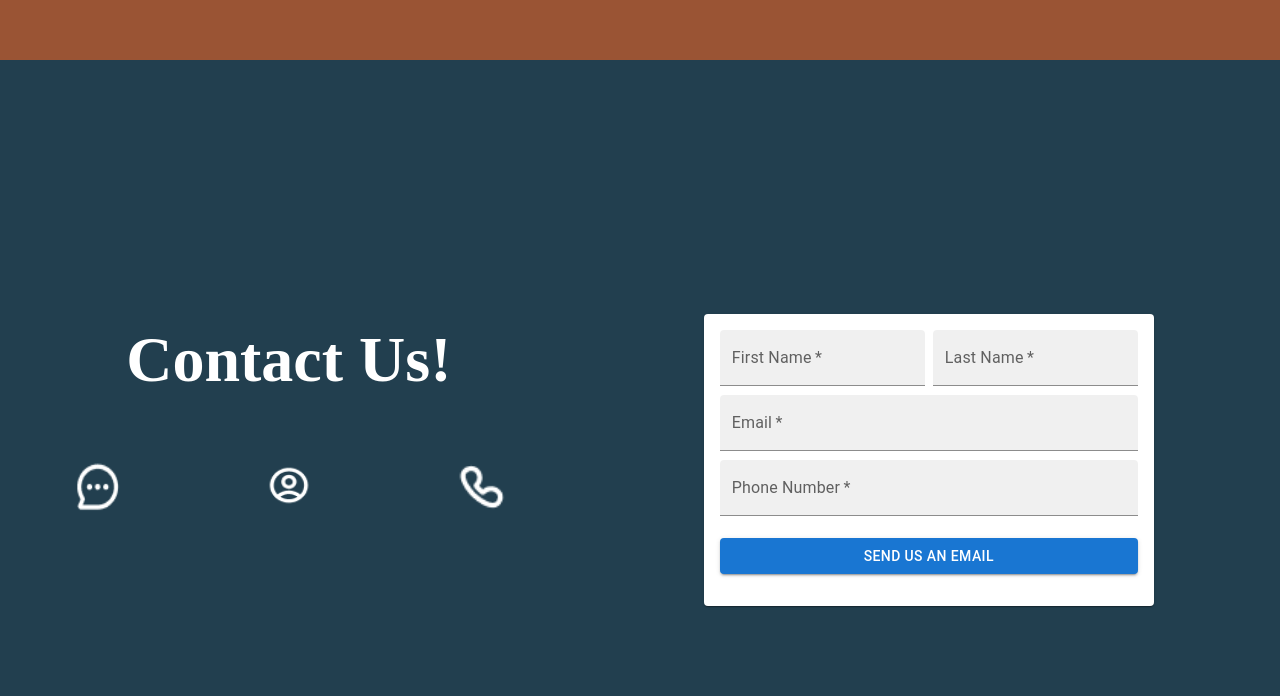
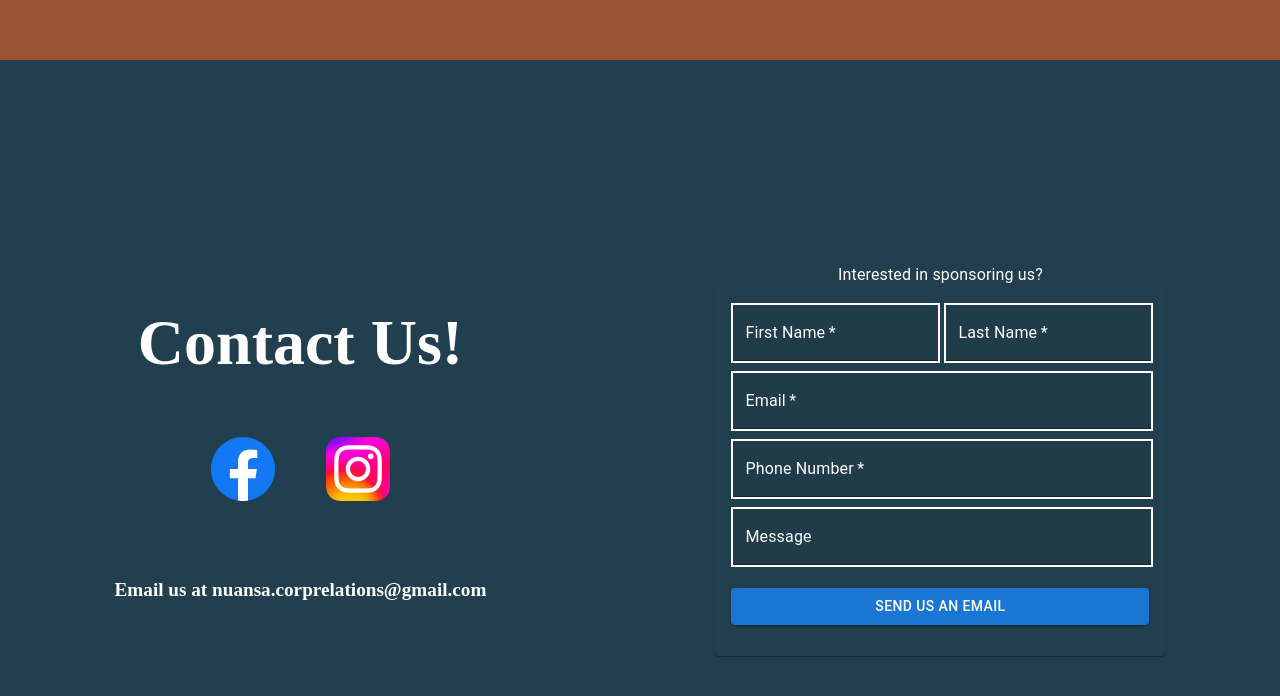
Before and after one commit to NUANSA2024/Nuansa, a React (Create React App) app: page / in a window 1280 px wide. Shown: the part 3367-4063 px from the top of the page. Built offline with nearby package versions, Linux system fonts and the light colour scheme.

Commit message:
contactform_style_update

```diff
--- a/src/pages/ContactUs.tsx
+++ b/src/pages/ContactUs.tsx
@@ -8,7 +8,7 @@ import {Card, Typography, CardContent, TextField, Grid, Button} from "@mui/mater
 function ContactUs() {
     return (
         <div id="wrapper" className="container-all-contact">
-            <div>
+            <div className="container-header-logos">
                 <h1 className="header-nuansa-contact"
                 >
                     Contact Us!
@@ -16,30 +16,39 @@ function ContactUs() {
                 <div className="images">
                     <h2>
                         <Link to="https://m.facebook.com/nuansa.culturalproductions">
-                    <img src="/message.png" className="message"></img>
+                    <img src="/facebook.png" className="message"></img>
                     </Link>
                     <Link to="http://instagram.com/nuansacp">
-                    <img src="/person.png" className="person"></img>
+                    <img src="/instagram.png" className="person"></img>
                     </Link>
-                    <img src="/phone.png" className="phone"></img>
                     </h2>
+                </div>
+                <div>
+                    <h1 className="text-nuansa-page-email">
+                        Email us at nuansa.corprelations@gmail.com
+                    </h1>
                 </div>
             </div>
             <div>
-                <Card className="Contact-form">
+            <Typography> Interested in sponsoring us?</Typography>
+                <Card style={{backgroundColor: "#223f4f",maxWidth:450}}>
                     <CardContent>
                         <Grid container spacing={1}>
                             <Grid xs={12} sm={6} item>
-                                <TextField sx={{bgcolor: "white" }} label="First Name" placeholder="Enter first name" variant="filled" fullWidth required/>
+                                <TextField sx={{border: '2px solid white',bgcolor: "#223f4f", input:{color:"white"} , InputLabelProps:{color:"white"} }} label="First Name" placeholder="Enter first name" variant="filled" fullWidth required/>
                             </Grid>
                             <Grid xs={12} sm={6} item>
-                                <TextField sx={{bgcolor: "white" }} label="Last Name" placeholder="Enter Last name" variant="filled" color="primary" fullWidth required />
+                                <TextField sx={{border: '2px solid white',bgcolor: "#223f4f", input:{color:"white"} }} label="Last Name" placeholder="Enter Last name" variant="filled" color="primary" fullWidth required />
                             </Grid>
                             <Grid xs={12}item>
-                                <TextField sx={{bgcolor: "white" }} type="email" label="Email" placeholder="Enter Email" variant="filled" fullWidth required />
+                                <TextField sx={{border: '2px solid white',bgcolor: "#223f4f", input:{color:"white"}  }} type="email" label="Email" placeholder="Enter Email" variant="filled" fullWidth required />
                             </Grid>
                             <Grid xs={12}item>
-                                <TextField sx={{bgcolor: "white" }} type="number" label="Phone Number" placeholder="Enter Phone NUmber" variant="filled" fullWidth required />
+                                <TextField sx={{border: '2px solid white',bgcolor: "#223f4f", input:{color:"white"}  }} type="number" label="Phone Number" placeholder="Enter Phone NUmber" variant="filled" fullWidth required />
+                            </Grid>
+                            <Grid xs={12}item>
+                                <TextField sx={{border: '2px solid white',bgcolor: "#223f4f", input:{color:"white"}  }} label="Message" multiline
+  inputProps={{ style: { color: "white" } }} placeholder="Enter Message" variant="filled" fullWidth />
                             </Grid>
                             <Grid xs={12}item>
                                 <Button type="submit" variant="contained" color="primary" fullWidth> Send us an email</Button>
--- a/src/styles/ContactUs.css
+++ b/src/styles/ContactUs.css
@@ -7,29 +7,31 @@
     text-align: center;
 }
 
-.phone {
-    position: relative;
-    align-items: center;
-    height: 5vw;
-    width: 5vw;
-    left: 10vw;
-}
 .person {
     position: relative;
     align-items: center;
     height: 5vw;
     width: 5vw;
-    right: 0vw;
-
+    margin-left:2vw;
 }
 .message {
     position: relative;
     align-items: center;
     height: 5vw;
     width: 5vw;
-    right: 10vw;
+    margin-right: 2vw;
 }
 .container-all-contact{
     display: flex;
     align-items: center;
 }
+.container-header-logos{
+    align-items: center;
+}
+.text-nuansa-page-email {
+    font-family: futura;
+    width: 100%;
+    text-align: justify;
+    font-size: 1.5vmax;
+    align-self:center;
+}
--- a/src/styles/ContactUsForm.css
+++ b/src/styles/ContactUsForm.css
@@ -1,4 +1,7 @@
 .Contact-form{
     max-width: 450px;
-    background-color: #223f4f;
+    background-color: #094162;
 }
+.MuiInputLabel-root {
+    color: rgb(255, 255, 255) !important;
+  }
```
Also changed, not shown: public/facebook.png (added), public/instagram.png (added).
